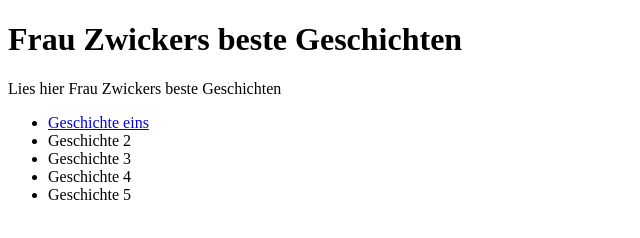
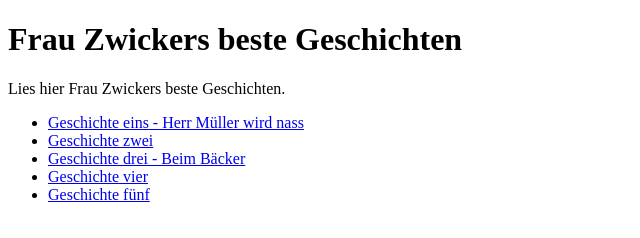
Before and after one commit to annaisabelhuber/frauzwicker, a plain HTML site: page index.html in a window 1280 px wide. Shown: the whole page, without its empty margins (0-640 px from the left). Drawn offline with Linux system fonts and the light colour scheme.

Commit message:
Add structure with stories

```diff
--- a/index.html
+++ b/index.html
@@ -1,21 +1,22 @@
 <!DOCTYPE html>
 <html>
+
 <head>
     <title>Frau Zwickers beste Geschichten</title>
 </head>
+
 <body>
     <h1>Frau Zwickers beste Geschichten</h1>
 
-        Lies hier Frau Zwickers beste Geschichten
+    Lies hier Frau Zwickers beste Geschichten.
 
     <ul>
-            <li><a href="geschichte1.html"> Geschichte eins</a></li>
-            <li>Geschichte 2
-
-            </li>
-            <li>Geschichte 3</li>
-            <li>Geschichte 4</li>
-            <li>Geschichte 5</li>
+        <li><a href="geschichte1.html"> Geschichte eins - Herr Müller wird nass</a></li>
+        <li><a href="geschichte2.html"> Geschichte zwei</a></li>
+        <li><a href="geschichte3.html"> Geschichte drei - Beim Bäcker</a></li>
+        <li><a href="geschichte4.html"> Geschichte vier</a></li>
+        <li><a href="geschichte5.html"> Geschichte fünf</a></li>
     </ul>
 </body>
+
 </html>
```
Also changed, not shown: geschichte3.html (added, +22 -0 lines), geschichte4.html (added, +17 -0 lines), geschichte5.html (added, +17 -0 lines). Lines whose indentation alone changed are shown as unchanged.
